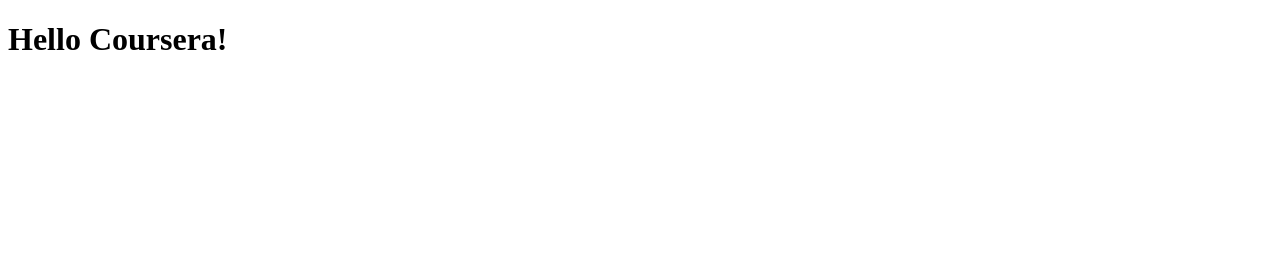
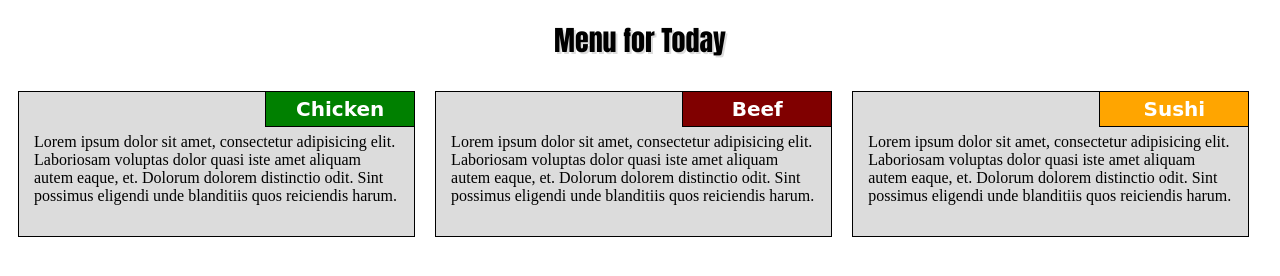
Before and after one commit to sendmenas/week2assignment, a plain HTML site: page assignment/assignment.html in a window 1280 px wide. Drawn offline with Linux system fonts and the light colour scheme.

Commit message:
commit 07-28

```diff
--- a/assignment/assignment.html
+++ b/assignment/assignment.html
@@ -2,10 +2,36 @@
 <!DOCTYPE html>
 <html>
 	<head>
-	<title>Hello Coursera!</title>
+	<title>Module 2 assignment</title>
+	<meta charset="utf-8">
+	<meta name="viewport" content="width=device-width, initial-scake=1">
+    <link rel="stylesheet" href="solution/css.css">
 	</head>
 
 	<body>
-	<h1>Hello Coursera!</h1>
+	<h1>Menu for Today</h1>
+	<div class="row">
+		<div class="par-d-1 par-t-1 par-m-1">
+			<div class="container" >
+				<p id="green">Chicken</p>
+				<p class="p1">Lorem ipsum dolor sit amet, consectetur adipisicing elit. Laboriosam voluptas dolor quasi iste amet aliquam autem eaque, et. Dolorum dolorem distinctio odit. Sint possimus eligendi unde blanditiis quos reiciendis harum.</p>
+
+			</div>
+		</div>
+		<div class="par-d-2 par-t-2 par-m-2">
+			<div class="container">
+				<p id="maroon">Beef</p>
+				<p class="p1">Lorem ipsum dolor sit amet, consectetur adipisicing elit. Laboriosam voluptas dolor quasi iste amet aliquam autem eaque, et. Dolorum dolorem distinctio odit. Sint possimus eligendi unde blanditiis quos reiciendis harum.</p>
+
+			</div>
+		</div>
+		<div class="par-d-3 par-t-3 par-m-3">
+			<div class="container">
+				<p id="orange">Sushi</p>
+				<p class="p1">Lorem ipsum dolor sit amet, consectetur adipisicing elit. Laboriosam voluptas dolor quasi iste amet aliquam autem eaque, et. Dolorum dolorem distinctio odit. Sint possimus eligendi unde blanditiis quos reiciendis harum.</p>
+
+			</div>
+		</div>
+	</div>
 	</body>
 </html>
--- /dev/null
+++ b/assignment/solution/css.css
@@ -0,0 +1,114 @@
+* {
+  box-sizing: border-box;
+}
+
+h1 {
+  margin-bottom: 30px;
+  text-align: center;
+  font-size: 175%;
+  text-shadow: 2px 2px #DCDCDC;
+  font-family: Impact;
+}
+
+.container {
+    position: relative;
+    background: #DCDCDC;
+    border: 1px solid black;
+    padding: 25px 10px 15px 15px;
+    margin-left: 10px;
+    margin-right: 10px;
+    margin-bottom: 10px;
+}
+
+.p1 {
+  background: #DCDCDC;
+}
+
+#green {
+  position: absolute;
+  border: 1px solid black;
+  background-color: green;
+  width: 150px;
+  padding: 5px;
+  top: 0;
+  right: 0;
+  margin-top: -1px;
+  margin-right: -1px;
+  text-align: center;
+  font-size: 125%;
+  font-family: cursive;
+  font-weight: bold;
+  color: white;
+}
+
+#maroon {
+  position: absolute;
+  border: 1px solid black;
+  background-color: maroon;
+  width: 150px;
+  padding: 5px;
+  top: 0;
+  right: 0;
+  margin-top: -1px;
+  margin-right: -1px;
+  text-align: center;
+  font-size: 125%;
+  font-family: cursive;
+  font-weight: bold;
+  color: white;
+}
+
+#orange {
+  position: absolute;
+  border: 1px solid black;
+  background-color: orange;
+  width: 150px;
+  padding: 5px;
+  top: 0;
+  right: 0;
+  margin-top: -1px;
+  margin-right: -1px;
+  text-align: center;
+  font-size: 125%;
+  font-family: cursive;
+  font-weight: bold;
+  color: white;
+}
+
+.row {
+  width: 100%;
+}
+
+@media (min-width: 992px) {
+.par-d-1, .par-d-2, .par-d-3 {
+    float: left;
+  }
+  .par-d-1 {
+    width: 33%;
+  }
+  .par-d-2 {
+    width: 33%;
+  }
+  .par-d-3 {
+    width: 33%;
+  }
+}
+@media (min-width: 768px) and (max-width: 991px) {
+  .par-t-1, .par-t-2, .par-t-3 {
+    float: left;
+  }
+  .par-t-1 {
+    width: 50%;
+  }
+  .par-t-2 {
+    width: 50%;
+  }
+  .par-t-3 {
+    width: 100%;
+  }
+}
+@media (max-width: 767px) {
+  .par-m-1, .par-m-2, .par-m-3 {
+    float: left;
+    width: 100%;
+}
```
Also changed, not shown: assignment/container.html (added, +49 -0 lines).
